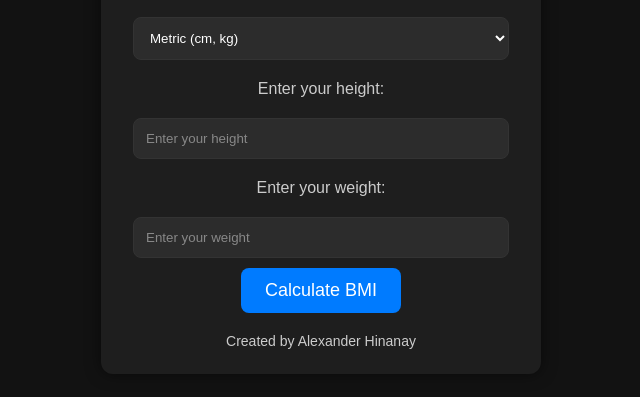
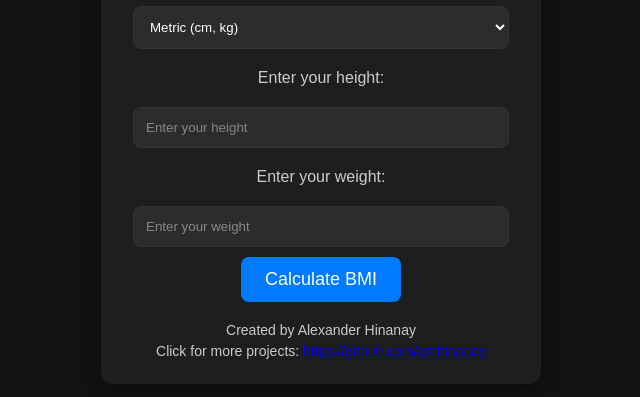
Before and after one commit to amhinanay/BMI_CALCULATOR, a plain HTML site: page BMI Calculator/index.html in a window 1280 px wide. Shown: the part 273-670 px from the top of the page, without its empty margins (319-959 px from the left). Drawn offline with Linux system fonts and the light colour scheme.

Commit message:
Update index.html

```diff
--- a/BMI Calculator/index.html
+++ b/BMI Calculator/index.html
@@ -22,6 +22,7 @@
         <div id="result"></div>
         <footer>
             <p>Created by Alexander Hinanay</p>
+            <p>Click for more projects: <a id="github-link" href="https://github.com/amhinanay" target="_blank">https://github.com/amhinanay</a></p>
         </footer>
     </div>
     <script src="scripts.js"></script>
```
